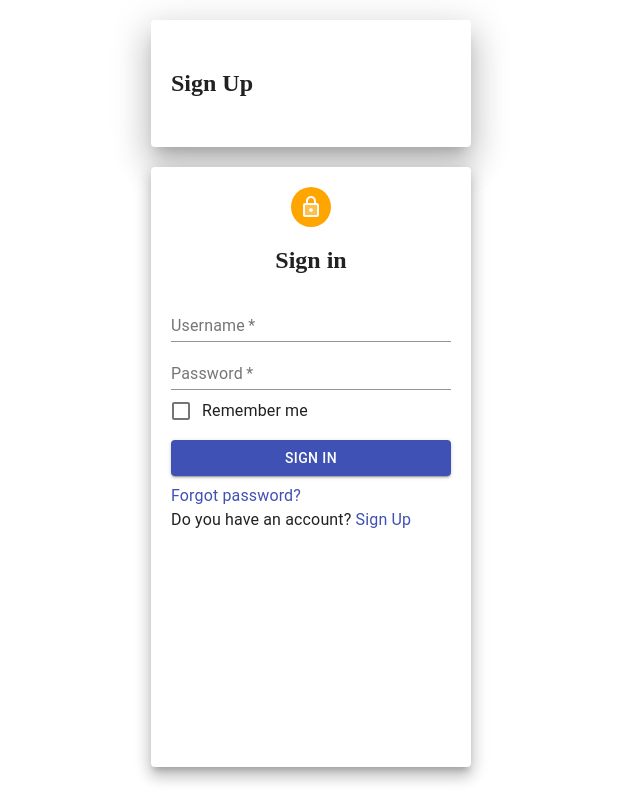
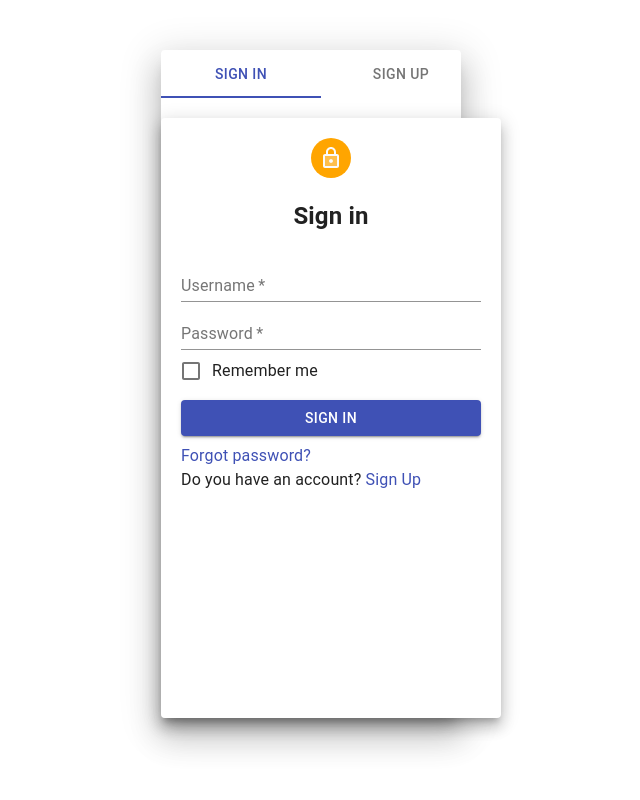
Before and after one commit to Louie222/Final_Project, a React (Create React App) app in the folder client/: page / in a window 1280 px wide. Shown: the whole page, without its empty margins (329-969 px from the left). Built offline with nearby package versions, Linux system fonts and the light colour scheme.

Commit message:
combined sign in and sign out

```diff
--- a/client/src/App.js
+++ b/client/src/App.js
@@ -1,4 +1,5 @@
 import React from 'react';
+import './Components/App.css'
 import Login from './Components/login';
 import SignUp from './Components/signup';
 import SignInOutContainer from './Containers';
@@ -6,9 +7,7 @@
 function App() {
     return (
         <div className="App">
-            <SignUp/>
-            <Login/>
-            <signInOutContainer/>
+            <SignInOutContainer/>
         </div>
     );
 }
--- a/client/src/Containers/index.js
+++ b/client/src/Containers/index.js
@@ -2,14 +2,39 @@
 import Paper from '@material-ui/core/Paper';
 import Tabs from '@material-ui/core/Tabs';
 import Tab from '@material-ui/core/Tab';
+import Typography from '@material-ui/core/Typography';
+import Box from '@material-ui/core/Box';
+import Login from '../Components/login';
+import SignUp from '../Components/signup';
 
 const SignInOutContainer = () => {
     const [value, setValue]=useState(0)
     const handleChange = (event, newValue) => {
         setValue(newValue);
       };
+
+      const paperStyle={width:300, margin:"50px auto"}
+      function TabPanel(props) {
+        const { children, value, index, ...other } = props;
+
         return (
-        <Paper square>
+          <div
+            role="tabpanel"
+            hidden={value !== index}
+            id={`simple-tabpanel-${index}`}
+            aria-labelledby={`simple-tab-${index}`}
+            {...other}
+          >
+            {value === index && (
+              <Box>
+                <Typography>{children}</Typography>
+              </Box>
+            )}
+          </div>
+        );
+      }
+        return (
+      <Paper elevation={20} style={paperStyle}>
       <Tabs
         value={value}
         indicatorColor="primary"
@@ -17,10 +42,16 @@
         onChange={handleChange}
         aria-label="disabled tabs example"
       >
-    <Tab label="Active" />
-    <Tab label="Disabled" disabled />
-    <Tab label="Active" />
+        <Tab label="Sign In" />
+
+        <Tab label="Sign Up" />
       </Tabs>
+      <TabPanel value={value} index={0}>
+      <Login/>
+    </TabPanel>
+    <TabPanel value={value} index={1}>
+      <SignUp/>
+    </TabPanel>
     </Paper>
         )
     }
--- a/client/src/components/login.js
+++ b/client/src/components/login.js
@@ -3,6 +3,7 @@
 import FormControlLabel from "@material-ui/core/FormControlLabel";
 import Checkbox from "@material-ui/core/Checkbox";
 import LockTwoToneIcon from '@material-ui/icons/LockTwoTone';
+
 
 const Login = () => {
 
@@ -11,7 +12,7 @@
   const paperStyle = {
     padding: 20,
     height: "70vh",
-    width: 280,
+    width: 300,
     margin: "20px auto",
   };
   return (
@@ -47,9 +48,11 @@
             Sign Up
         </Link>
         </Typography>
-      </Paper>
+        </Paper>
     </Grid>
   );
 };
 
+
+
 export default Login;
--- a/client/src/components/signup.js
+++ b/client/src/components/signup.js
@@ -1,13 +1,48 @@
 import React from 'react';
-import { Paper, Grid, Avatar, Link, Typography } from "@material-ui/core";
+import { Paper, Grid, Avatar, Typography, TextField, Button } from "@material-ui/core";
+import Radio from '@material-ui/core/Radio';
+import RadioGroup from '@material-ui/core/RadioGroup';
+import FormControlLabel from '@material-ui/core/FormControlLabel';
+import FormControl from '@material-ui/core/FormControl';
+import FormLabel from '@material-ui/core/FormLabel';
+import Checkbox from '@material-ui/core/Checkbox';
+import AddCircleOutlineOutlinedIcon from '@material-ui/icons/AddCircleOutlineOutlined';
 
-const paperStyle={padding:'30px 20px', width:280, margin:'20px auto'}
+
 const SignUp = () => {
-
+const paperStyle={padding:'30px 20px', width:300, margin:'20px auto'}
+const headerStyle = { margin: 0 }
+    const avatarStyle = { backgroundColor: '#1bbd7e' }
+    const marginTop = { marginTop: 5 }
     return (
         <Grid>
-            <Paper elevation={20} style={paperStyle}>
-                <h2>Sign Up</h2>
+            <Paper style={paperStyle}>
+                <Grid align='center'>
+                    <Avatar style={avatarStyle}>
+                        <AddCircleOutlineOutlinedIcon />
+                    </Avatar>
+                    <h2 style={headerStyle}>Sign Up</h2>
+                    <Typography variant='caption' gutterBottom>Please fill this form to create an account !</Typography>
+                </Grid>
+                <form>
+                    <TextField fullWidth label='Name' placeholder="Enter your name" />
+                    <TextField fullWidth label='Email' placeholder="Enter your email" />
+                    <FormControl component="fieldset" style={marginTop}>
+                        <FormLabel component="legend">Gender</FormLabel>
+                        <RadioGroup aria-label="gender" name="gender" style={{ display: 'initial' }}>
+                            <FormControlLabel value="female" control={<Radio />} label="Female" />
+                            <FormControlLabel value="male" control={<Radio />} label="Male" />
+                        </RadioGroup>
+                    </FormControl>
+                    <TextField fullWidth label='Phone Number' placeholder="Enter your phone number" />
+                    <TextField fullWidth label='Password' placeholder="Enter your password"/>
+                    <TextField fullWidth label='Confirm Password' placeholder="Confirm your password"/>
+                    <FormControlLabel
+                        control={<Checkbox name="checkedA" />}
+                        label="I accept the terms and conditions."
+                    />
+                    <Button type='submit' variant='contained' color='primary'>Sign up</Button>
+                </form>
             </Paper>
         </Grid>
 
--- a/client/src/index.js
+++ b/client/src/index.js
@@ -1,8 +1,8 @@
 import React from 'react';
 import ReactDOM from 'react-dom';
 import App from './App';
-import Login from './Components/login'
-import signUp from './Components/signup'
+import Login from './Components/login';
+import SignUp from './Components/signup';
 
 
 ReactDOM.render(<App />, document.getElementById('root'));
```
Lines whose indentation alone changed are shown as unchanged.
